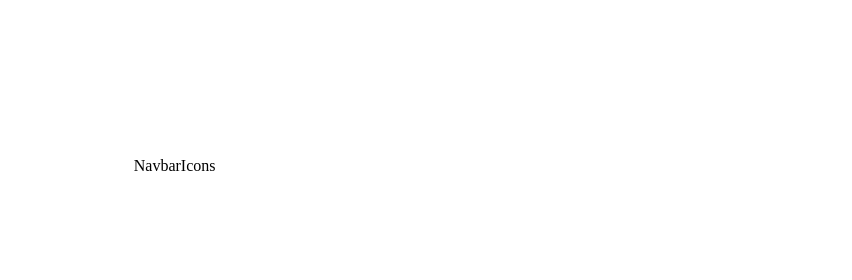
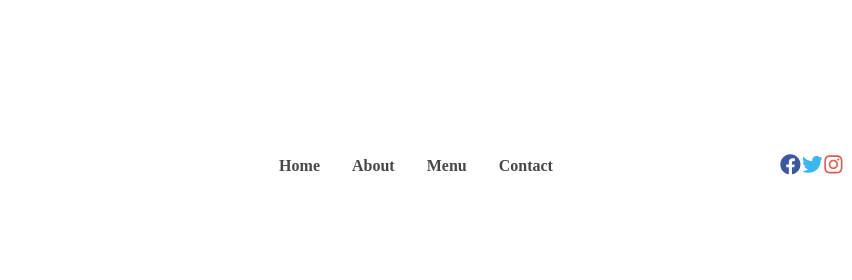
Before and after one commit to dlunsfo1/topten, a Gatsby site: page / in a window 1280 px wide. Shown: the top 280 px of the page, 428-1280 px from the left. Built offline with nearby package versions, Linux system fonts and the light colour scheme; Gatsby itself is replaced by a stand-in of ours.

Commit message:
[nav] navbar icons working

```diff
--- a/src/components/global/navbar/NavbarIcons.js
+++ b/src/components/global/navbar/NavbarIcons.js
@@ -1,7 +1,72 @@
 import React, { Component } from "react"
+import styled from "styled-components"
+import { styles } from "../../../utils/"
+import { FaInstagram, FaTwitter, FaFacebook } from "react-icons/fa"
 
 export default class NavbarIcons extends Component {
+  state = {
+    icons: [
+      {
+        id: 1,
+        icon: <FaFacebook className="icon icon-facebook" />,
+        path: "https://www.facebook.com",
+      },
+      {
+        id: 2,
+        icon: <FaTwitter className="icon icon-twitter" />,
+        path: "https://www.twitter.com",
+      },
+      {
+        id: 3,
+        icon: <FaInstagram className="icon icon-instagram" />,
+        path: "https://www.instagram.com",
+      },
+    ],
+  }
   render() {
-    return <div>NavbarIcons</div>
+    const { icons } = this.state
+    return (
+      <IconWrapper>
+        {icons.map(item => {
+          return (
+            <a
+              href={item.path}
+              key={item.id}
+              target="_blank"
+              rel="noopener noreferrer"
+            >
+              {item.icon}
+            </a>
+          )
+        })}
+      </IconWrapper>
+    )
   }
 }
+
+const IconWrapper = styled.div`
+  .icon {
+    font-size: 1.3rem;
+    cursor: pointer;
+    ${styles.transObject({})}
+  }
+  .icon-facebook {
+    color: #3b579d;
+  }
+  .icon-twitter {
+    color: #3ab7f0;
+  }
+  .icon-instagram {
+    color: #da5f53;
+  }
+  .icon:hover {
+    color: ${styles.colors.mainYellow};
+  }
+  display: none;
+
+  @media (min-width: 768px) {
+    display: flex;
+    width: 4rem;
+    justify-content: space-around;
+  }
+`
--- a/src/components/global/navbar/NavbarLinks.js
+++ b/src/components/global/navbar/NavbarLinks.js
@@ -39,6 +39,7 @@ const LinkWrapper = styled.ul`
     text-decoration: none;
     padding: 0.5rem 1rem 0.5rem 1rem;
     color: ${styles.colors.mainGrey};
+    font-weight: 700;
     text-transform: capitalize;
     cursor: pointer;
     ${styles.transDefault};
@@ -48,7 +49,21 @@ const LinkWrapper = styled.ul`
       padding: 0.5rem 1rem 0.5rem 1.3rem;
     }
   }
+  //
   height: ${props => (props.open ? "152px" : "0px")};
   overflow: hidden;
-  ${styles.transObject({ time: "0.5s", type: "linear" })}
+  ${styles.transObject({ time: "1s" })};
+  //
+
+  @media (min-width: 768px) {
+    //
+    height: auto;
+    //
+    display: flex;
+    margin: 0 auto;
+    .nav-link:hover {
+      background: ${styles.colors.mainWhite};
+      padding: 0.5rem 1rem 0.5rem 1rem;
+    }
+  }
 `
```
